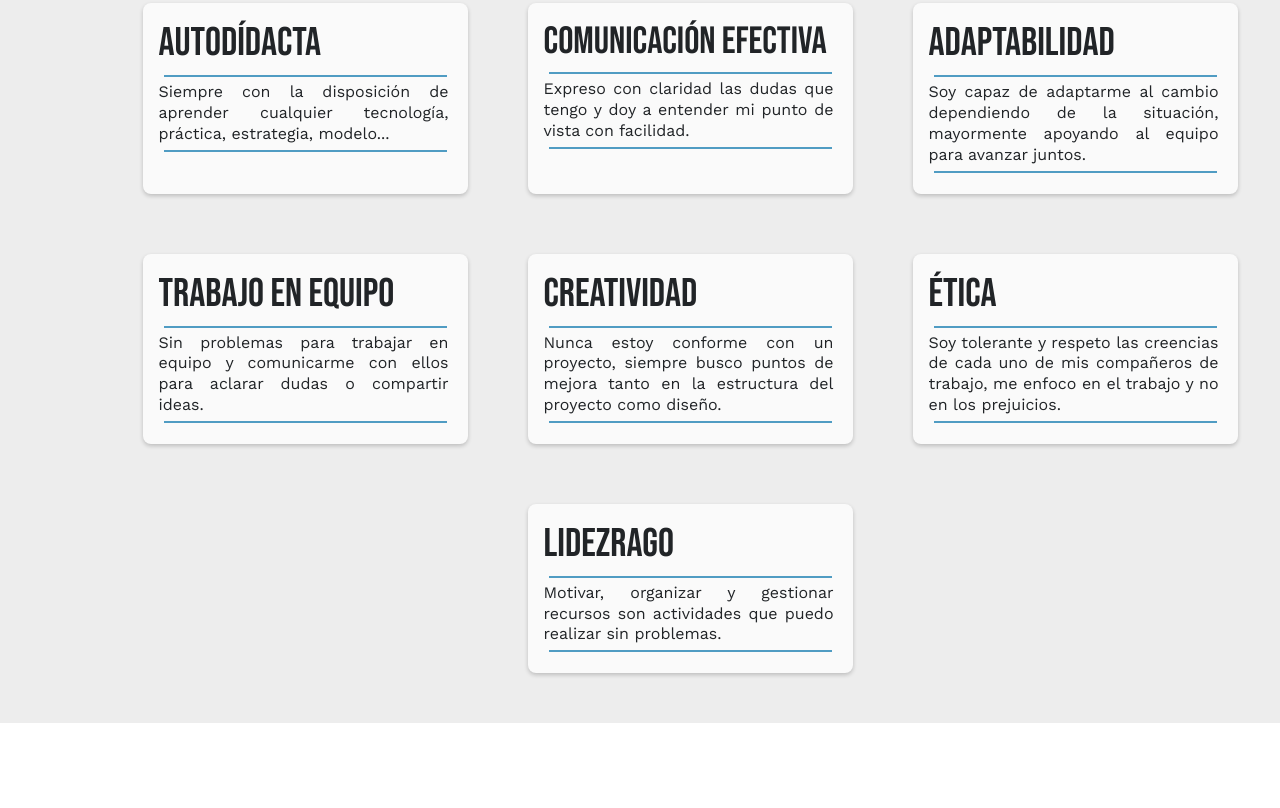
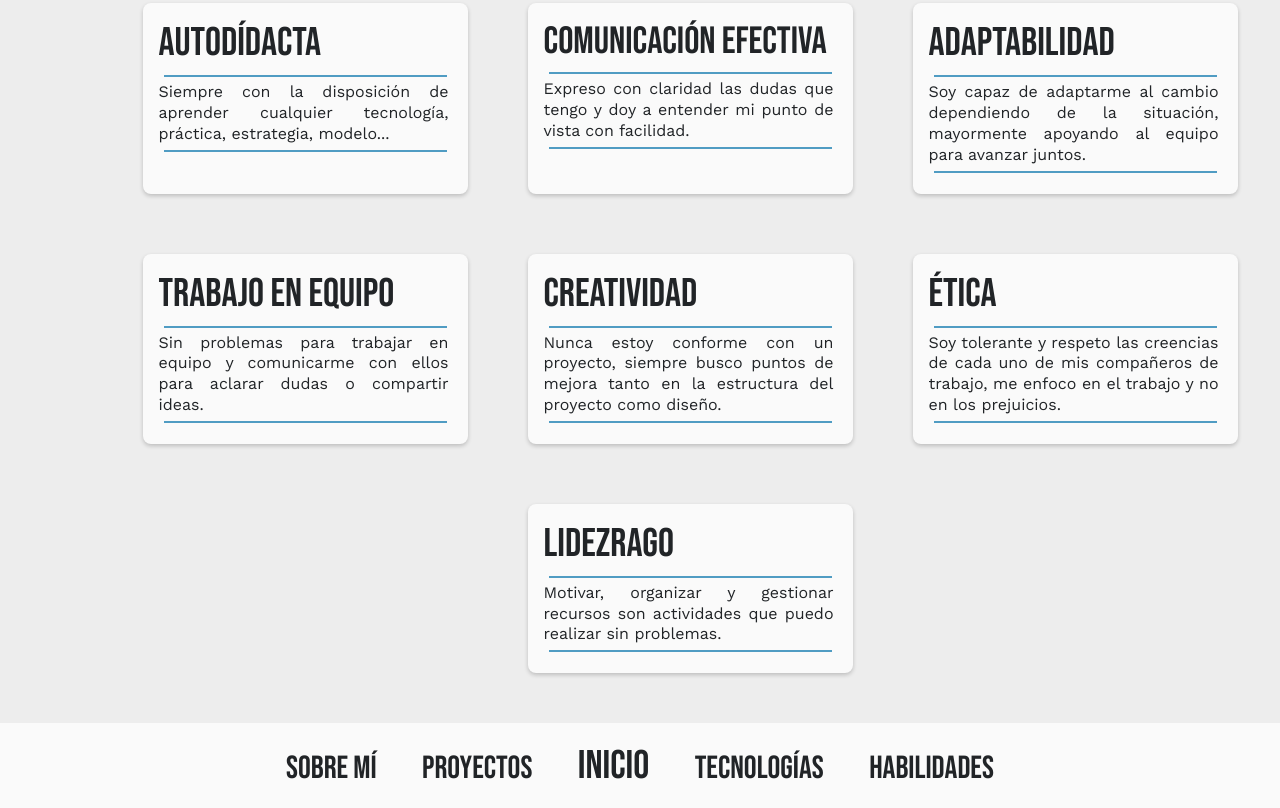
Before and after one commit to feralcojam/jamcCV, a plain HTML site: page index.html in a window 1280 px wide. Shown: the part 3582-4390 px from the top of the page. Before the commit the page ends 4305 px from the top, so only its background shows below. Drawn offline with nearby package versions, Linux system fonts and the light colour scheme.

Commit message:
added footer and fixed some styles

```diff
--- a/index.html
+++ b/index.html
@@ -29,7 +29,7 @@
         </div>
     </header>
     <div class="container">
-        <section class="welcome-container hidden">
+        <section class="welcome-container hidden" id="section5">
             <img class="dev-image" src="/img/feralcojam-body-mc.png" alt="dev-image">
             <div class="text-container">
                 <h2 class="subtitle">Hola, soy Jesús</h2>
@@ -232,5 +232,18 @@
             </div>
         </section>
     </div>
+    <footer>
+        <div class="navbar-container"></div>
+            <nav class="footer-navbar">
+                <ul class="nav-links">
+                    <li><a href="#section1">Sobre mí</a></li>
+                    <li><a href="#section2">Proyectos</a></li>
+                    <li><a href="#section5"><span>Inicio</span></a></li>
+                    <li><a href="#section3">Tecnologías</a></li>
+                    <li><a href="#section4">Habilidades</a></li>
+                </ul>
+            </nav>
+        </div>
+    </footer>
 </body>
 </html>
--- a/styles.css
+++ b/styles.css
@@ -40,7 +40,7 @@ header .img-logo img {
 }
 
 header .img-logo {
-    cursor: pointer;
+    cursor: default;
     transition: 0.3s;
 }
 
@@ -415,3 +415,58 @@ header .nav-links a {
     background-color: #42aadf;
     transition: 0.3s ease;
 }
+/* end of soft skills styles*/
+
+/* footer styles */
+.footer-navbar {
+    display: flex;
+    background-color: #FAFAFA;
+    justify-content: center;
+    align-items: center;
+    height: 85px;
+    padding: 5px 10%;
+}
+
+footer .img-logo img {
+    width: auto;
+    height: 70px;
+}
+
+footer .img-logo {
+    cursor: pointer;
+    transition: 0.3s;
+}
+
+footer .img-logo:hover {
+    transform: scale(1.1);
+    transition: 0.3s ease;
+}
+
+footer .nav-links {
+    list-style: none;
+}
+
+footer .nav-links li {
+    display: inline-block;
+    padding: 0 20px;
+    transition: 0.3s;
+}
+
+footer .nav-links li span {
+    font-family: 'Bebas Neue', sans-serif;
+    font-size: 40px;
+}
+
+footer .nav-links li:hover {
+    transition: 0.3s ease;
+    border-radius: 5px;
+    background-color: #e9e5e5;
+}
+
+footer .nav-links a {
+    color: #212427;
+    text-decoration: none;
+    font-size: 32px;
+    font-family: "Bebas Neue", sans-serif;
+}
+/* end of footer styles */
```
